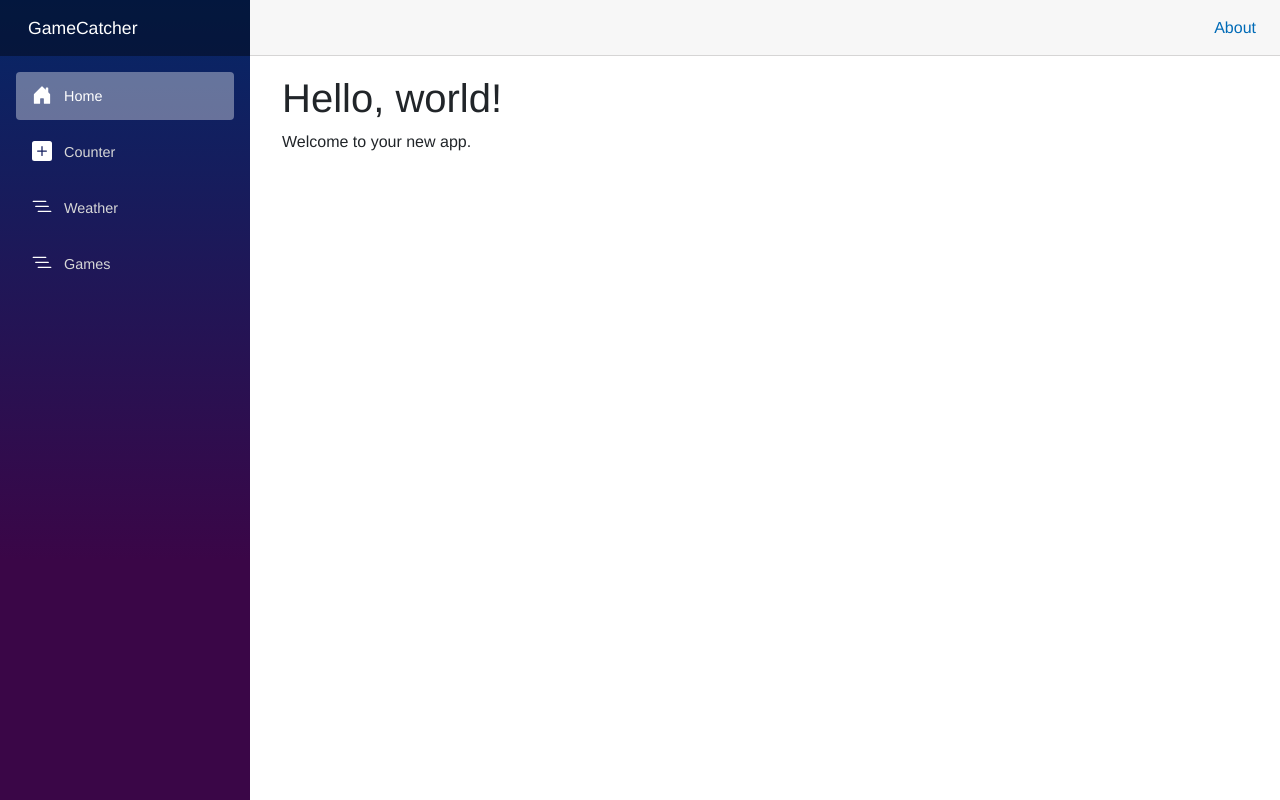
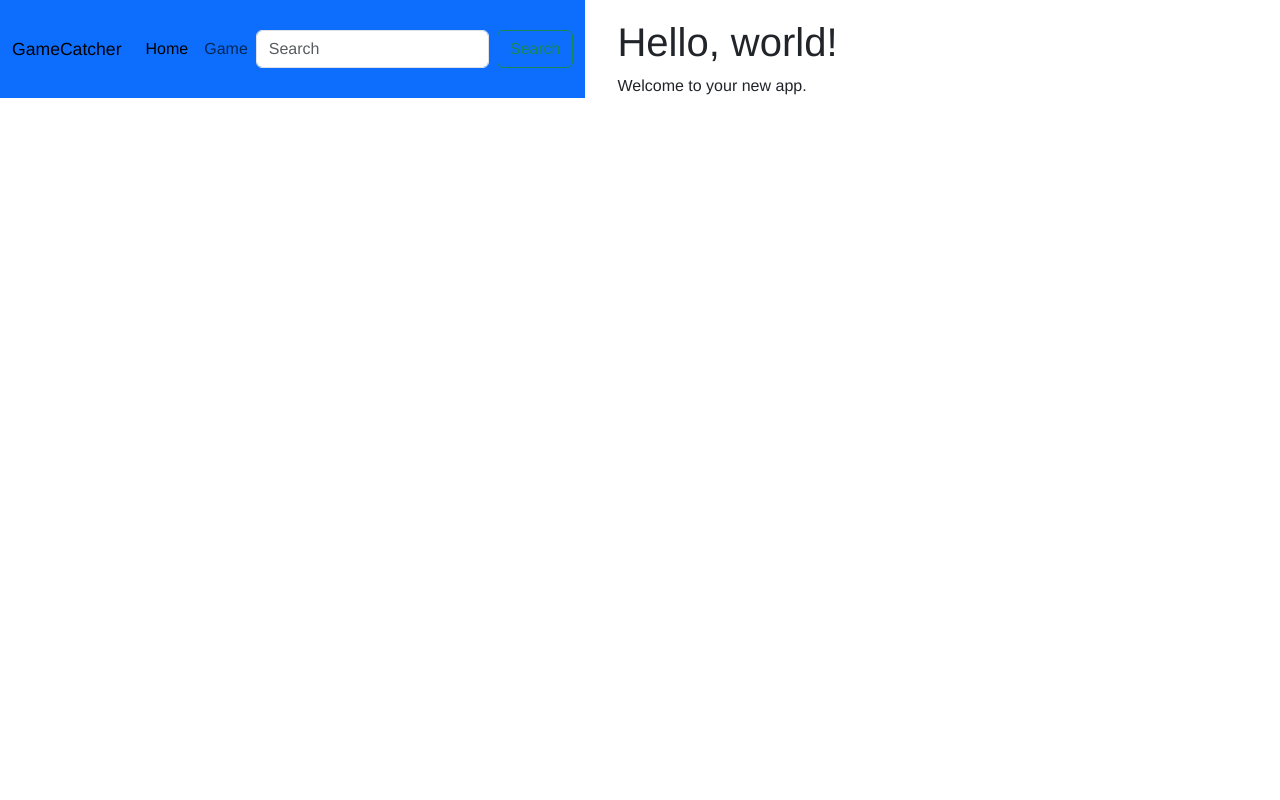
Before and after one commit to rchrdho/gamecatcher, an ASP.NET Core app: page / in a window 1280 px wide. Run offline with ASP.NET Core 8, Linux system fonts and the light colour scheme; style sheets or scripts are compiled from the project's sources.

Commit message:
Remove sidebar and replaced it with top navgiation bar

```diff
--- a/GameCatcher/Components/Layout/MainLayout.razor
+++ b/GameCatcher/Components/Layout/MainLayout.razor
@@ -1,15 +1,10 @@
 @inherits LayoutComponentBase
 
 <div class="page">
-    <div class="sidebar">
-        <NavMenu />
-    </div>
+    @* <main> *@
+    <NavMenu />
 
     <main>
-        <div class="top-row px-4">
-            <a href="https://learn.microsoft.com/aspnet/core/" target="_blank">About</a>
-        </div>
-
         <article class="content px-4">
             @Body
         </article>
--- a/GameCatcher/Components/Layout/NavMenu.razor
+++ b/GameCatcher/Components/Layout/NavMenu.razor
@@ -1,4 +1,4 @@
-<div class="top-row ps-3 navbar navbar-dark">
+@* <div class="top-row ps-3 navbar navbar-dark">
     <div class="container-fluid">
         <a class="navbar-brand" href="">GameCatcher</a>
     </div>
@@ -33,3 +33,24 @@
         </div>
     </nav>
 </div>
+
+ *@
+<nav class="navbar navbar-expand-lg bg-primary">
+    <div class="container-fluid">
+        <a class="navbar-brand" href="#">GameCatcher</a>
+        <button class="navbar-toggler" type="button" data-bs-toggle="collapse" data-bs-target="#navbarNavAltMarkup"
+            aria-controls="navbarNavAltMarkup" aria-expanded="false" aria-label="Toggle navigation">
+            <span class="navbar-toggler-icon"></span>
+        </button>
+        <div class="collapse navbar-collapse" id="navbarNavAltMarkup">
+            <div class="navbar-nav">
+                <a class="nav-link active" aria-current="page" href="#">Home</a>
+                <a class="nav-link" href="game">Game</a>
+            </div>
+        </div>
+        <form class="d-flex" role="search">
+            <input class="form-control me-2" type="search" placeholder="Search" aria-label="Search" />
+            <button class="btn btn-outline-success" type="submit">Search</button>
+        </form>
+    </div>
+</nav>
--- /dev/null
+++ b/GameCatcher/Components/Pages/SignUp.razor
@@ -0,0 +1,5 @@
+
+
+@code {
+
+}
```
